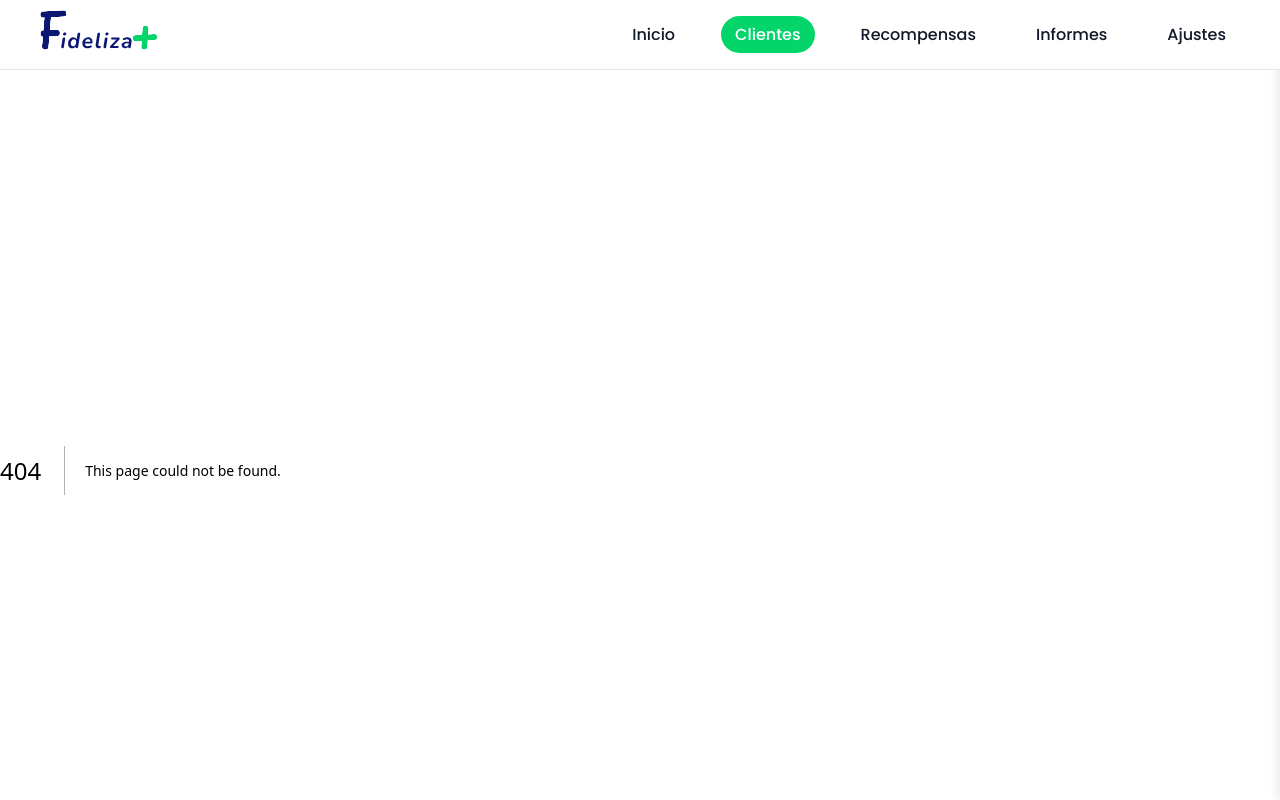
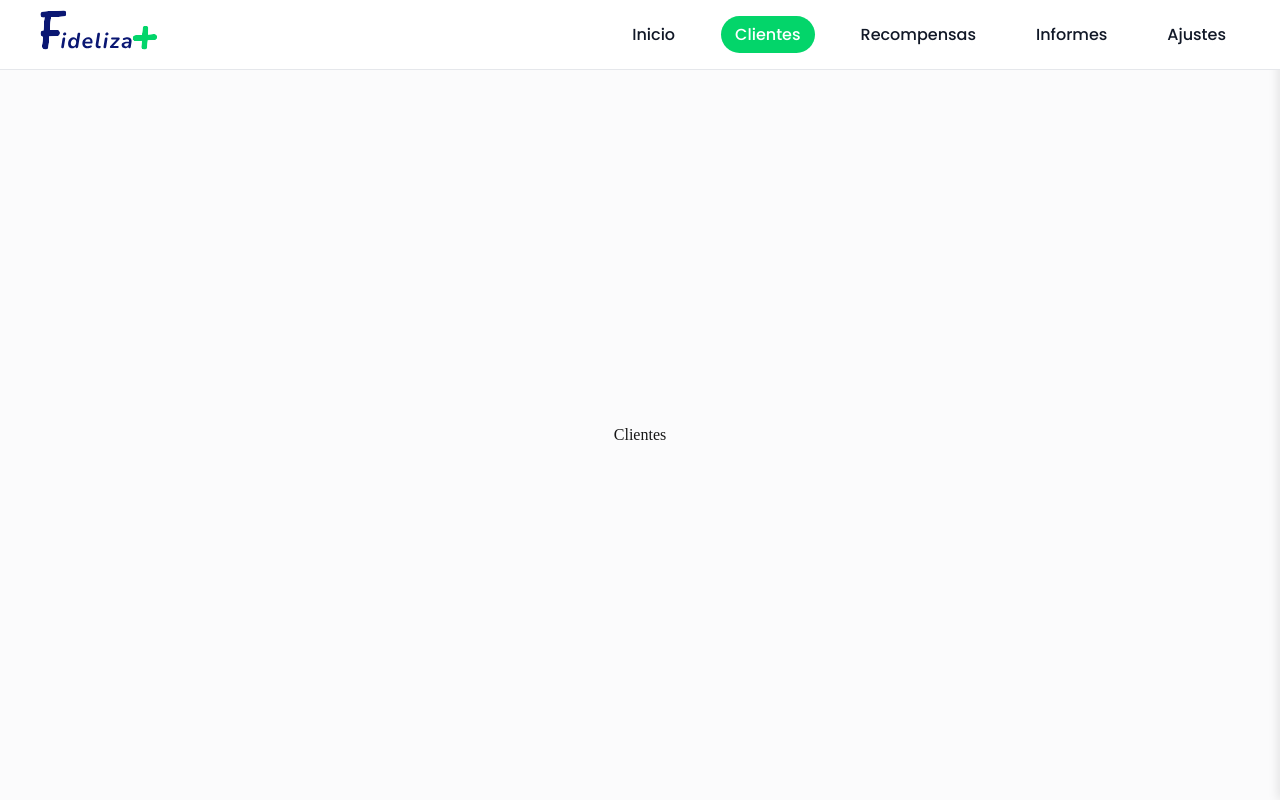
Before and after one commit to Hugo-DevM/fideliza-app, a Next.js app: page /clients in a window 1280 px wide. Before the commit this address had no page. Built offline with nearby package versions, Linux system fonts and the light colour scheme.

Commit message:
Add new page components for Clients, Reports, Rewards, and Settings with corresponding CSS styles for layout management

```diff
--- /dev/null
+++ b/src/app/clients/page.module.css
@@ -0,0 +1,6 @@
+.page {
+  flex: 1;
+  display: flex;
+  justify-content: center;
+  align-items: center;
+}
--- /dev/null
+++ b/src/app/clients/page.tsx
@@ -0,0 +1,5 @@
+import styles from "./page.module.css";
+
+export default function Clients() {
+  return <div className={styles.page}>Clientes</div>;
+}
--- /dev/null
+++ b/src/app/reports/page.module.css
@@ -0,0 +1,6 @@
+.page {
+  flex: 1;
+  display: flex;
+  justify-content: center;
+  align-items: center;
+}
--- /dev/null
+++ b/src/app/reports/page.tsx
@@ -0,0 +1,5 @@
+import styles from "./page.module.css";
+
+export default function Reports() {
+  return <div className={styles.page}>Reports</div>;
+}
--- /dev/null
+++ b/src/app/rewards/page.module.css
@@ -0,0 +1,6 @@
+.page {
+  flex: 1;
+  display: flex;
+  justify-content: center;
+  align-items: center;
+}
--- /dev/null
+++ b/src/app/rewards/page.tsx
@@ -0,0 +1,5 @@
+import styles from "./page.module.css";
+
+export default function Rewards() {
+  return <div className={styles.page}>Rewards</div>;
+}
--- /dev/null
+++ b/src/app/settings/page.module.css
@@ -0,0 +1,6 @@
+.page {
+  flex: 1;
+  display: flex;
+  justify-content: center;
+  align-items: center;
+}
--- /dev/null
+++ b/src/app/settings/page.tsx
@@ -0,0 +1,5 @@
+import styles from "./page.module.css";
+
+export default function Settings() {
+  return <div className={styles.page}>Settings</div>;
+}
```
